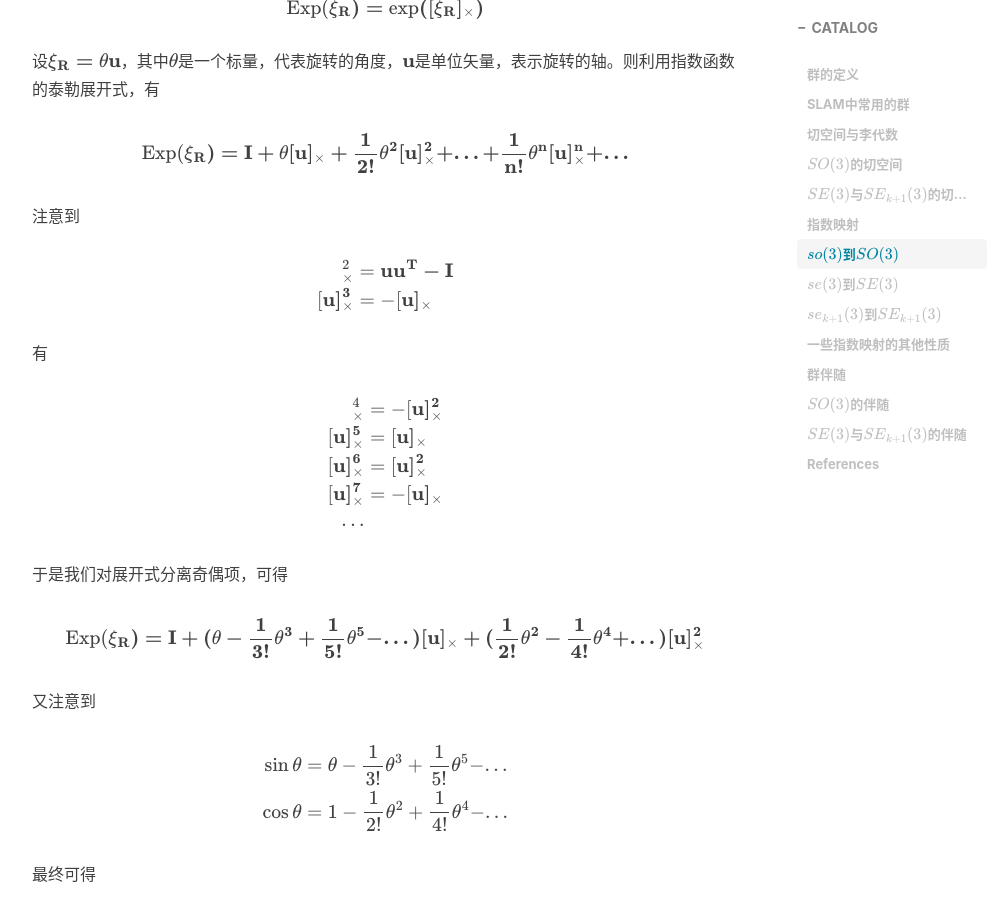
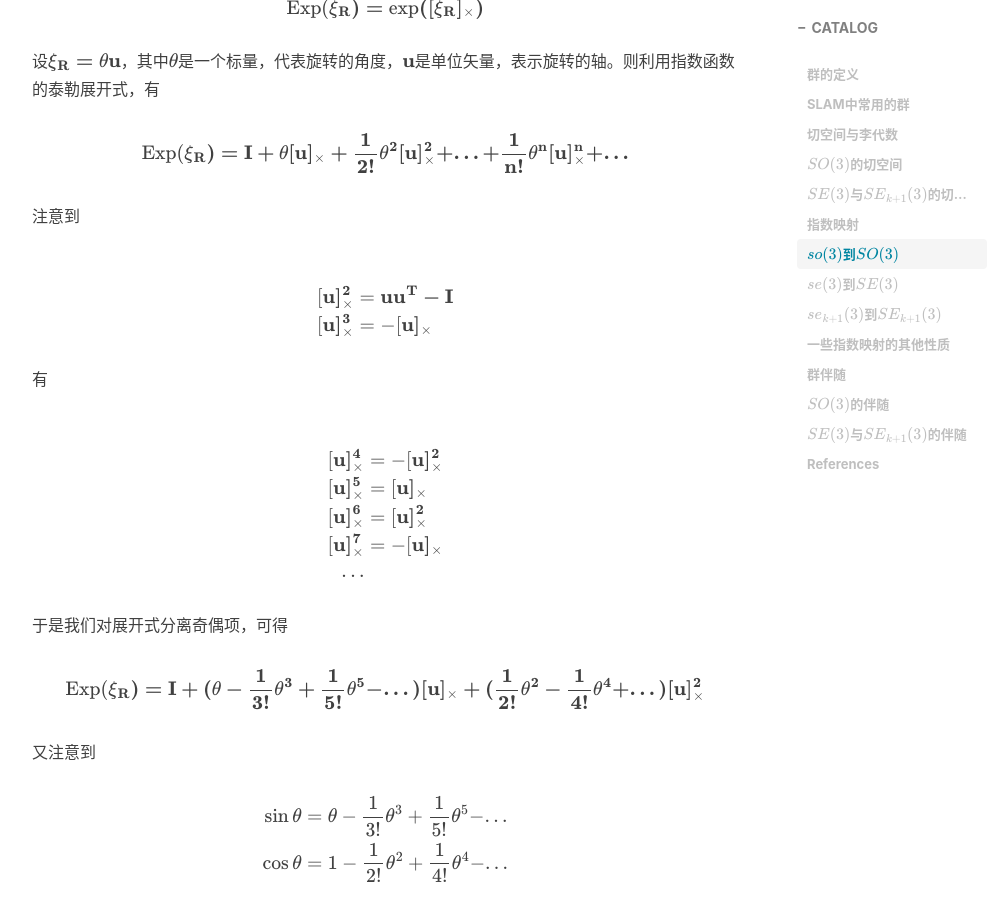
Before and after one commit to aipiano/aipiano.github.io, a Jekyll site: the page built from _posts/2019-03-23-不变扩展卡尔曼滤波1.md, in a window 1280 px wide and 900 px high, scrolled down 5002 px. Shown: the whole window, without its empty margins (233-1230 px from the left). Built offline with Jekyll 4.4.1, drawn with Linux system fonts in a browser that asks for light colours; nearby versions of some CDN libraries; formulas are drawn with MathJax 3; comment, search, counter and statistics services are not loaded; part of the change alters nothing that is shown; some of the changed text lies outside the part shown.

```diff
--- a/_posts/2019-03-23-不变扩展卡尔曼滤波1.md
+++ b/_posts/2019-03-23-不变扩展卡尔曼滤波1.md
@@ -226,6 +226,7 @@ $$
 
 $$
 \begin{aligned}
+\\
 [\bf{u}]_\times^2&=\bf{u}\bf{u}^T-I \\
 [\bf{u}]_\times^3&=-[\bf{u}]_\times
 \end{aligned}
@@ -235,6 +236,7 @@ $$
 
 $$
 \begin{aligned}
+\\
 [\bf{u}]_\times^4&=-[\bf{u}]_\times^2 \\
 [\bf{u}]_\times^5&=[\bf{u}]_\times \\
 [\bf{u}]_\times^6&=[\bf{u}]_\times^2 \\
@@ -372,7 +374,7 @@ $$
 Ad_R=R
 $$
 
-关于$$R[\xi]_\times R^{-1} = [R\xi]_\times$$的证明可见Cross Product一文。
+关于$$R[\xi]_\times R^{-1} = [R\xi]_\times$$的证明可见[叉乘速查手册](https://aipiano.github.io/2019/01/25/%E5%8F%89%E4%B9%98%E9%80%9F%E6%9F%A5%E6%89%8B%E5%86%8C/)。
 
 ## $$SE(3)$$与$$SE_{k+1}(3)$$的伴随
 推导方式与$$SO(3)$$类似，设$$T\in SE(3)$$，即
```
